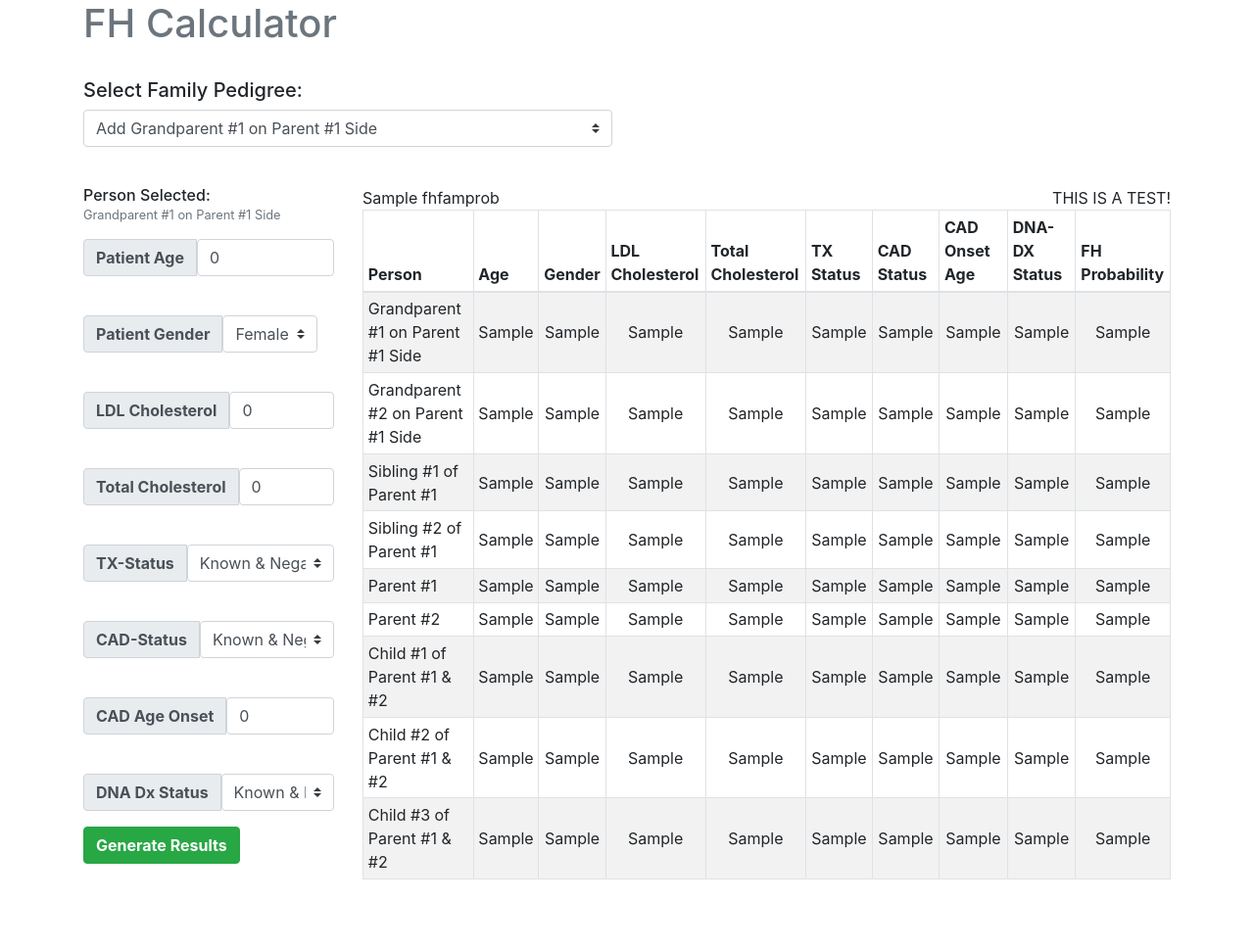
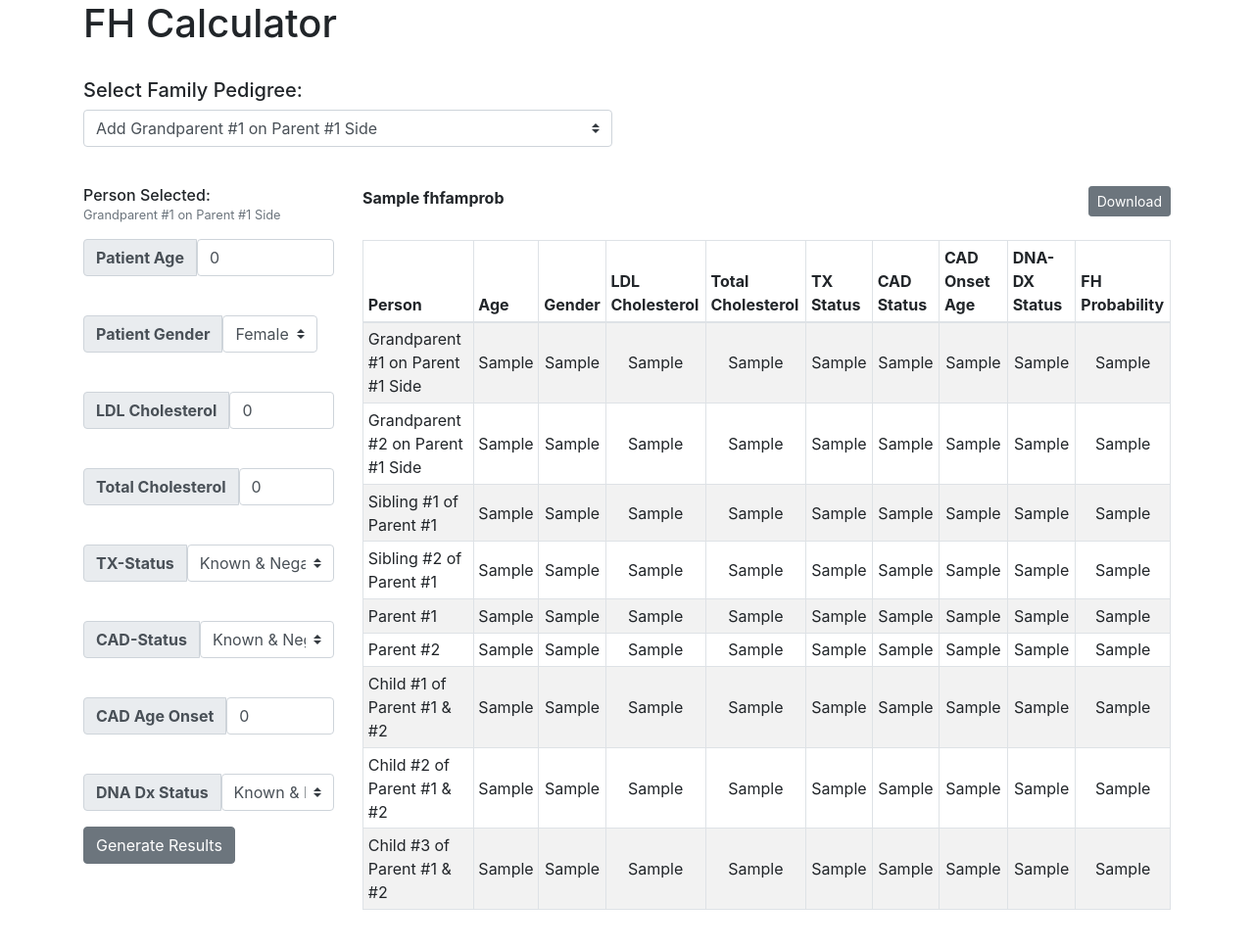
Before and after one commit to u1345653/FamilialHypercholesterolemiaApp, a Flask app: template flaskr/templates/calc/index.html in a window 1280 px wide. Shown: the whole page at 98% size. Before the commit the page ends 898 px from the top, so only its background shows below. Run offline with Flask 2, Linux system fonts and the light colour scheme; the template is opened without the code that fills it: most values are stand-ins (such as "Sample title", 1, 10 or a date in 2020); parts of the project's set-up code (start-up, migrations or seed data) failed here and were passed over; some libraries are stand-ins or nearby versions.

Commit message:
State: Modified Layout of On-page buttons. Applied Bootstrap Styling to both buttons on page.

```diff
--- a/flaskr/templates/calc/index.html
+++ b/flaskr/templates/calc/index.html
@@ -12,7 +12,7 @@
         <div class = "container">
             <div class = "row">
                 <div class = "col col-sm-6">
-                    <h1 class = "text-muted">FH Calculator</h1>
+                    <h1 class = "page-header">FH Calculator</h1>
                 </div>
             </div>
             <br>
@@ -42,7 +42,7 @@
             </div>
             <div class = "row">
                 <!-- Pedigree Drop-down Selection for Further Input -- Start of Individual Member Input -->
-                <div class = "col-3">
+                <div class = "col">
                     <div class = "form-group">
                         <!-- Each Pedigree Members Respective Section of Form -->
                         <div id = "pedigree-attributes-all" class = "pedigree-attributes-all">
@@ -812,7 +812,7 @@
                                     <!-- HIDDEN ATTRIBUTE: Pedigree 9 Holding Patient's FH-Probability Value -->
                                     <input type = "hidden" id = "ped9FhProb" name = "ped9FhProb" value = "{{ fh9prob }}">
                                 </div>
-                                <button id = "button" value = "Generate Results" class = "btn btn-success"><b>Generate Results</b></button>
+                                <button id = "button" value = "Generate Results" class = "btn btn-secondary" style = "align-content: center">Generate Results</button>
                             </form>
                         </div>
                     </div>
@@ -822,9 +822,13 @@
     <!--				<button id = "button" value = "Generate Results" onclick = createTable() class = "btn btn-success"><b>Generate Results</b></button>-->
                 <div class = "col-9">
                     <div class = "row">
-                        <div class = "col">{{ fhfamprob }}</div>
-                        <div class = "col"><span class = "float-right">THIS IS A TEST!</span></div>
-                    </div>
+                        <div class = "col"><b>{{ fhfamprob }}</b></div>
+                        <div class = "col">
+                            <span class = "float-right">
+                                <button type = "button" class = "btn btn-secondary btn-sm">Download</button>
+                            </span>
+                        </div>
+                    </div><br>
                     <div>
                         <table id = "createdTable" class="table table-sm table-bordered table-striped table-hover">
                             <thead>
```
